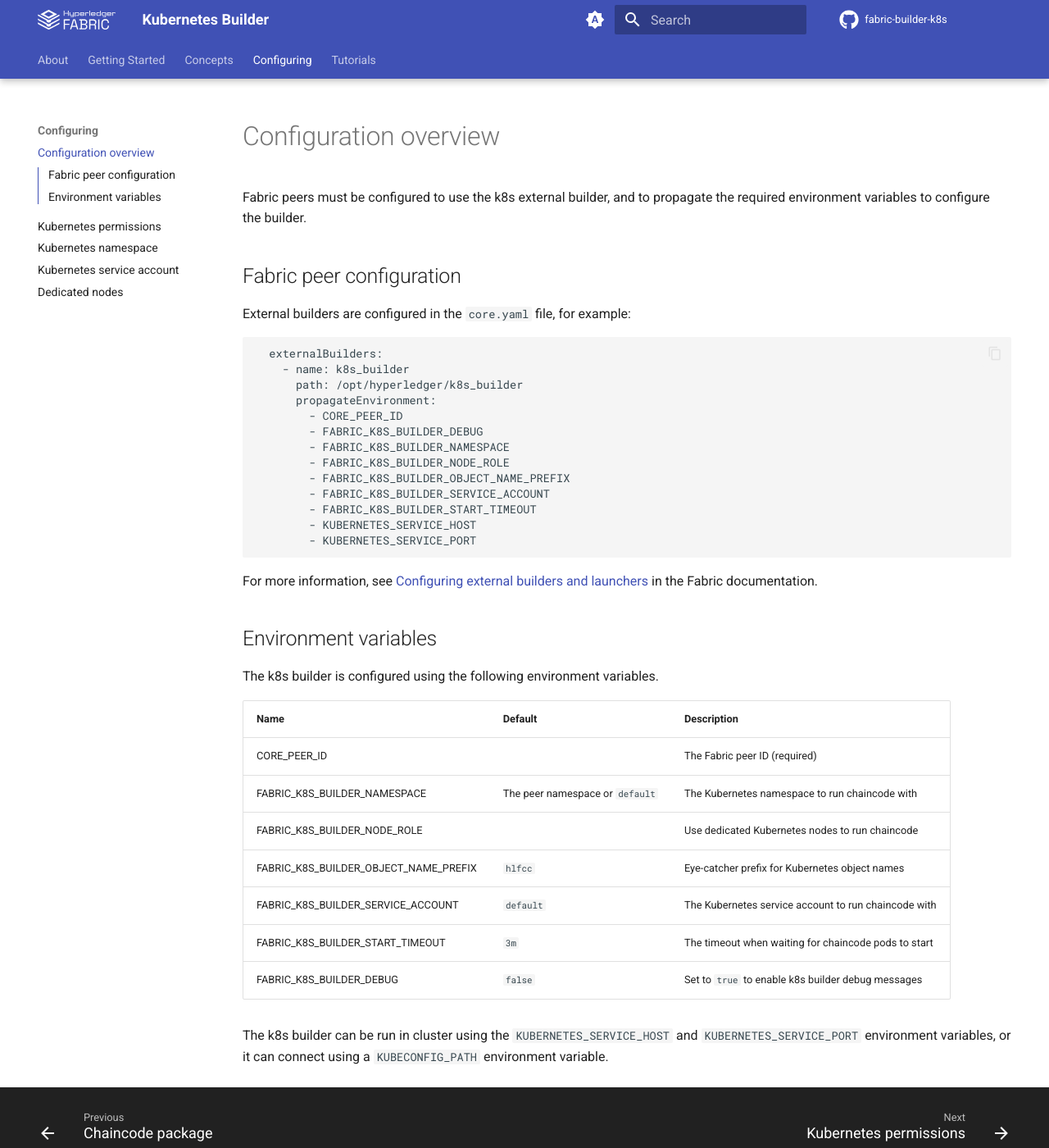
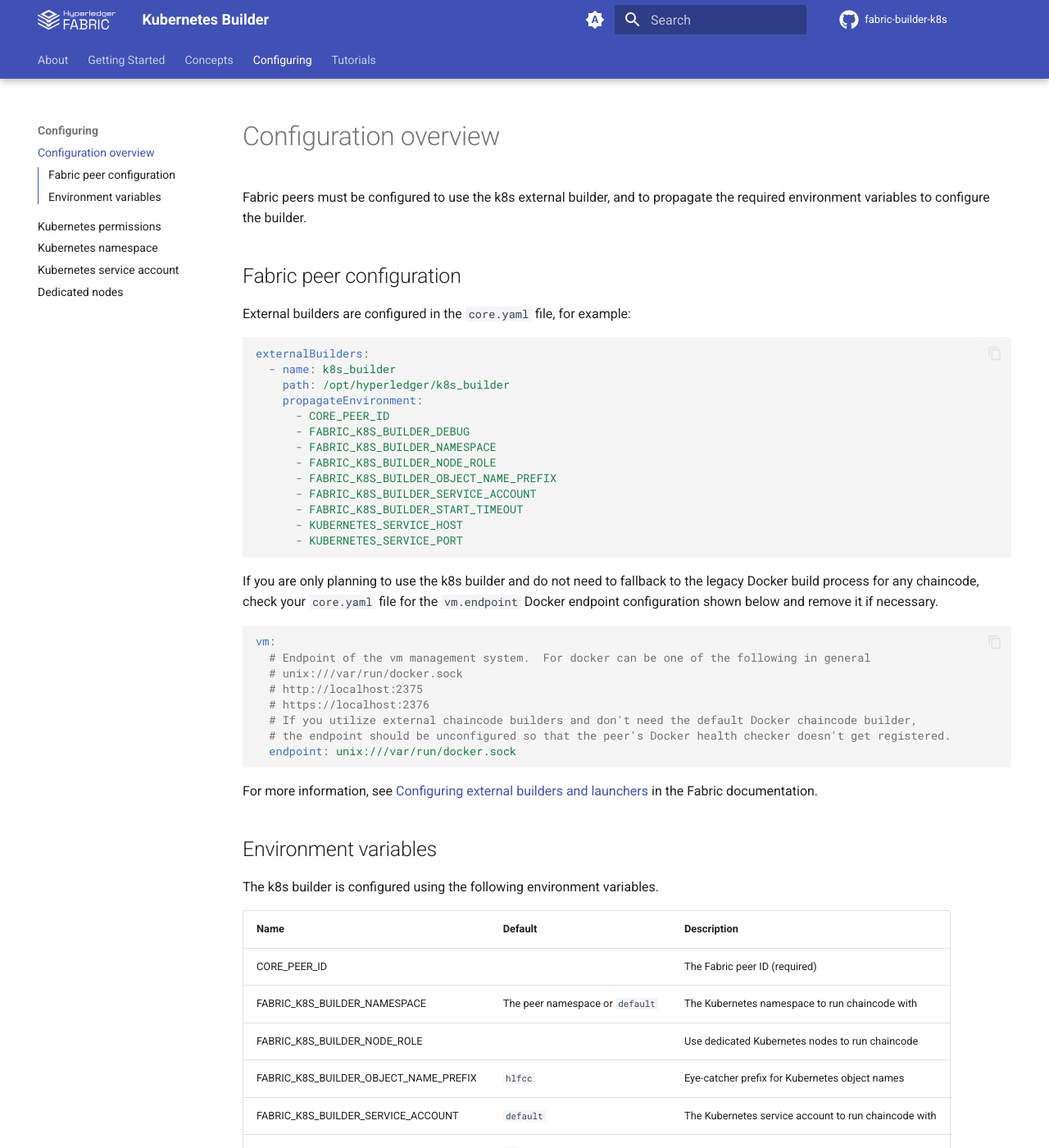
Before and after one commit to hyperledger-labs/fabric-builder-k8s, an MkDocs documentation site: the page built from docs/configuring/overview.md, in a window 1280 px wide and 1400 px high. Shown: the whole window at 82% size. Built offline with MkDocs 1.6.1 and Material for MkDocs 9.7.7, drawn with Linux system fonts in a browser that asks for light colours; comment, search, counter and statistics services are not loaded; the version menu is left out.

Commit message:
Add chaincode job concept to doc
Also documents removing vm.endpoint from core.yaml and other minor
updates

See #229 and #223

Signed-off-by: James Taylor <jamest@uk.ibm.com>

````diff
--- a/docs/configuring/overview.md
+++ b/docs/configuring/overview.md
@@ -6,20 +6,33 @@ Fabric peers must be configured to use the k8s external builder, and to propagat
 
 External builders are configured in the `core.yaml` file, for example:
 
+```yaml
+externalBuilders:
+  - name: k8s_builder
+    path: /opt/hyperledger/k8s_builder
+    propagateEnvironment:
+      - CORE_PEER_ID
+      - FABRIC_K8S_BUILDER_DEBUG
+      - FABRIC_K8S_BUILDER_NAMESPACE
+      - FABRIC_K8S_BUILDER_NODE_ROLE
+      - FABRIC_K8S_BUILDER_OBJECT_NAME_PREFIX
+      - FABRIC_K8S_BUILDER_SERVICE_ACCOUNT
+      - FABRIC_K8S_BUILDER_START_TIMEOUT
+      - KUBERNETES_SERVICE_HOST
+      - KUBERNETES_SERVICE_PORT
 ```
-  externalBuilders:
-    - name: k8s_builder
-      path: /opt/hyperledger/k8s_builder
-      propagateEnvironment:
-        - CORE_PEER_ID
-        - FABRIC_K8S_BUILDER_DEBUG
-        - FABRIC_K8S_BUILDER_NAMESPACE
-        - FABRIC_K8S_BUILDER_NODE_ROLE
-        - FABRIC_K8S_BUILDER_OBJECT_NAME_PREFIX
-        - FABRIC_K8S_BUILDER_SERVICE_ACCOUNT
-        - FABRIC_K8S_BUILDER_START_TIMEOUT
-        - KUBERNETES_SERVICE_HOST
-        - KUBERNETES_SERVICE_PORT
+
+If you are only planning to use the k8s builder and do not need to fallback to the legacy Docker build process for any chaincode, check your `core.yaml` file for the `vm.endpoint` Docker endpoint configuration shown below and remove it if necessary.
+
+```yaml
+vm:
+  # Endpoint of the vm management system.  For docker can be one of the following in general
+  # unix:///var/run/docker.sock
+  # http://localhost:2375
+  # https://localhost:2376
+  # If you utilize external chaincode builders and don't need the default Docker chaincode builder,
+  # the endpoint should be unconfigured so that the peer's Docker health checker doesn't get registered.
+  endpoint: unix:///var/run/docker.sock
 ```
 
 For more information, see [Configuring external builders and launchers](https://hyperledger-fabric.readthedocs.io/en/latest/cc_launcher.html#configuring-external-builders-and-launchers) in the Fabric documentation.
--- a/mkdocs.yml
+++ b/mkdocs.yml
@@ -101,6 +101,7 @@ nav:
     - Chaincode builder: concepts/chaincode-builder.md
     - Chaincode image: concepts/chaincode-image.md
     - Chaincode package: concepts/chaincode-package.md
+    - Chaincode job: concepts/chaincode-job.md
   - Configuring:
     - Configuration overview: configuring/overview.md
     - Kubernetes permissions: configuring/kubernetes-permissions.md
````
Also changed, not shown: docs/concepts/chaincode-job.md (added, +62 -0 lines), docs/getting-started/demo.md (+3 -4 lines), docs/getting-started/install.md (+1 -1 lines), docs/tutorials/bevel-operator.md (+1 -1 lines), docs/tutorials/package-chaincode.md (+1 -1 lines).
